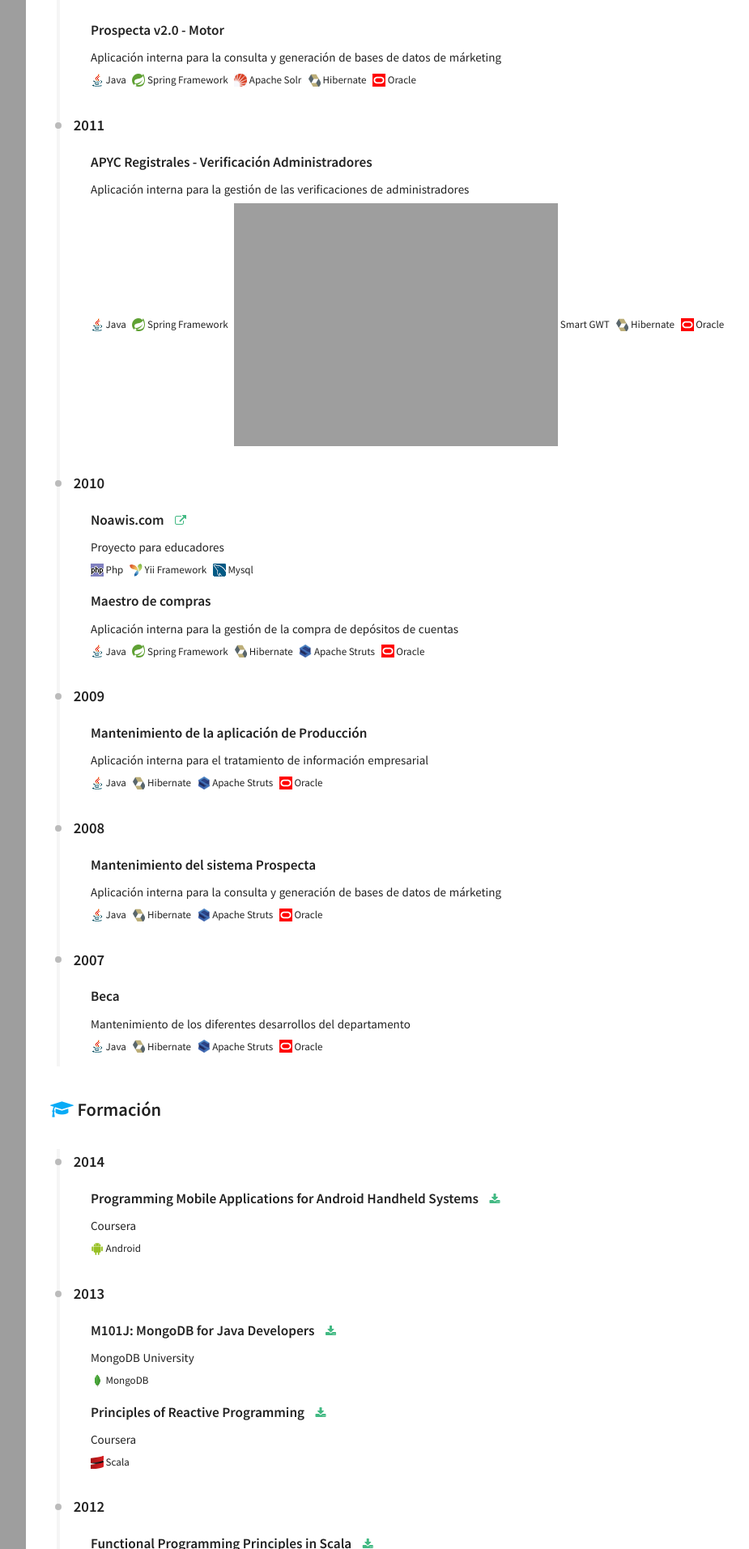
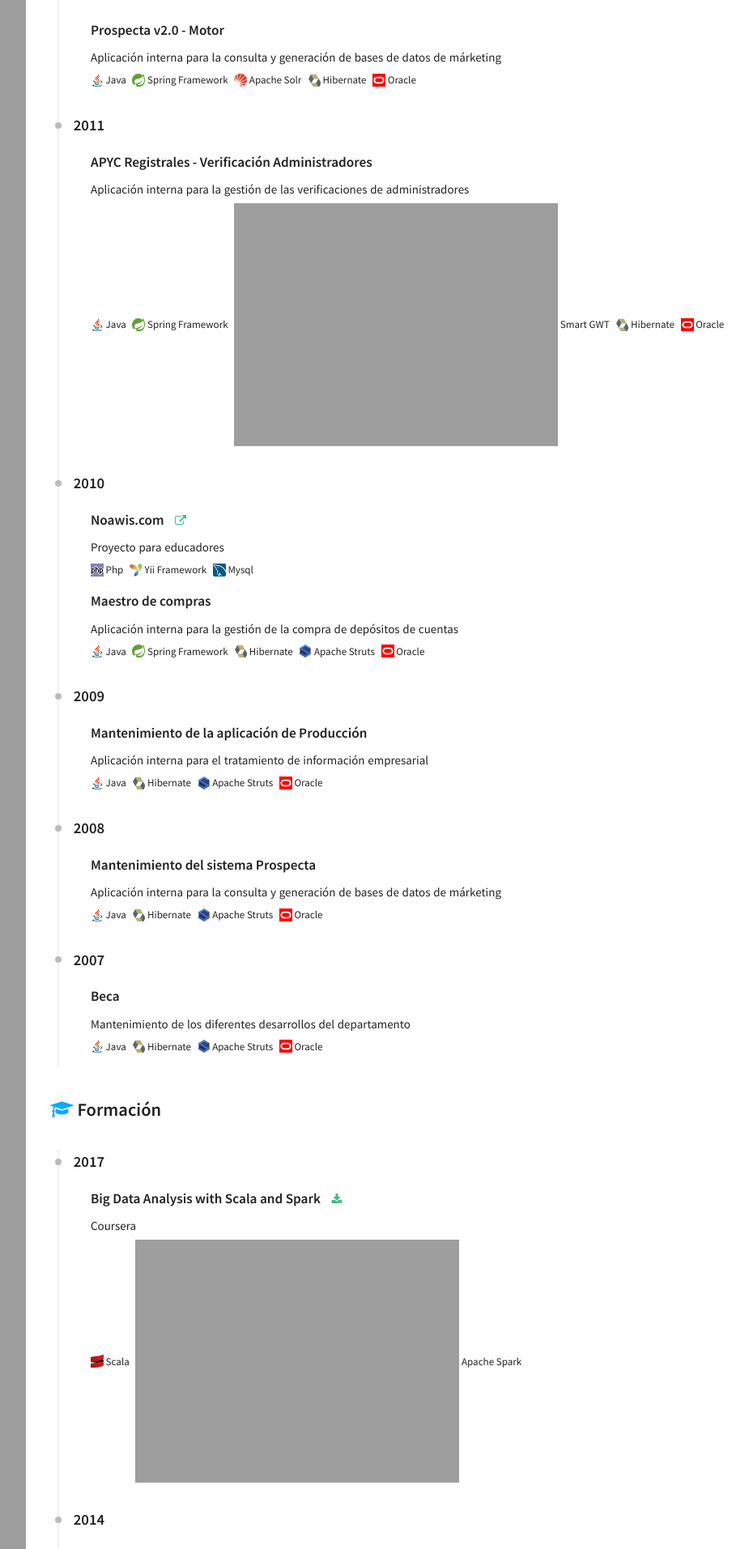
Before and after one commit to jorgesuja/jorgesuja.github.io, a Jekyll site: the page built from about.html, in a window 1280 px wide. Shown: the part 3087-5000 px from the top of the page at 81% size, without its empty margins (288-1213 px from the left). Built offline with Jekyll 4.4.1, drawn with Linux system fonts in a browser that asks for light colours; comment, search, counter and statistics services are not loaded.

Commit message:
Big Data Analysis with Scala and Spark course

```diff
--- a/about.html
+++ b/about.html
@@ -254,6 +254,24 @@ permalink: /about/
 <h3><i class="fa fa-graduation-cap info-text-color"></i> Formación</h3>
 <div class="timeline">
   <div class="timeline-title">
+    <h4 class="timeline-year">2017</h4>
+  </div>
+  <ul>
+    <li>
+      <h5>
+        Big Data Analysis with Scala and Spark
+        <a class="post-title-link" href="{{ site.url }}/files/coursera-spark.pdf" target="_blank" title="Certificado"><i class="fa fa-download"></i></a>
+      </h5>
+      <p class="timeline-project-desc">Coursera</p>
+      <div class="timeline-project-tech">
+        <img src="{{ site.url }}/img/scala-icon.ico">
+        <span>Scala</span>
+        <img src="{{ site.url }}/img/spark-icon.ico">
+        <span>Apache Spark</span>
+      </div>
+    </li>
+  </ul>
+  <div class="timeline-title">
     <h4 class="timeline-year">2014</h4>
   </div>
   <ul>
```
Also changed, not shown: img/spark-icon.png (added), 1 other file.
